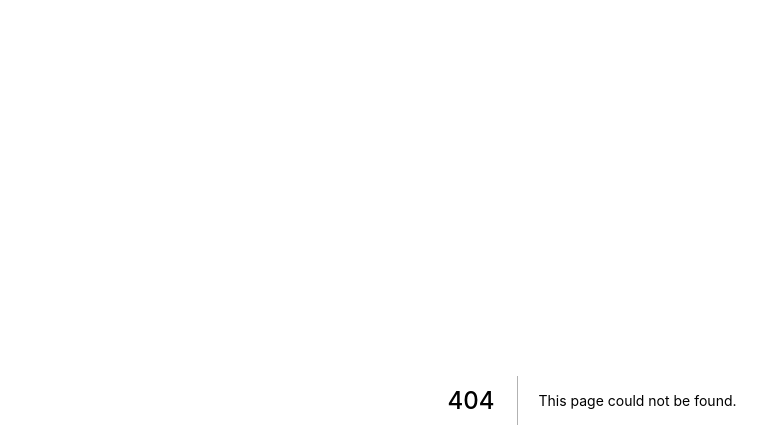
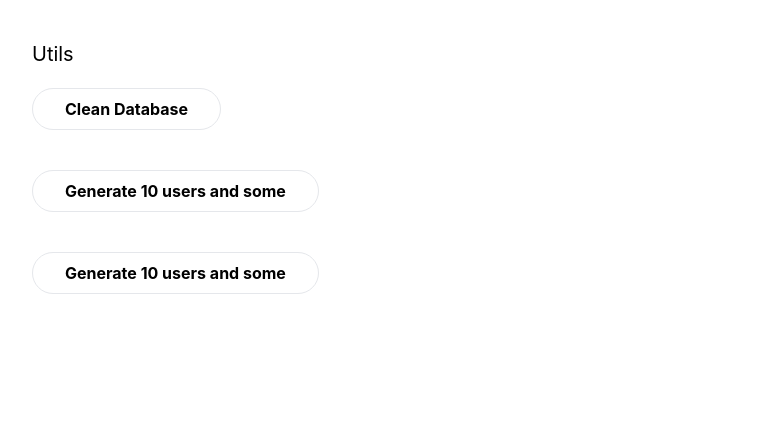
Before and after one commit to ITDevSolution/job-board, a Next.js app: page /utils in a window 1280 px wide. Before the commit this address had no page. Shown: the top 448 px of the page, without its empty margins (48-815 px from the left). Built offline with nearby package versions, Linux system fonts and the light colour scheme.

Commit message:
add page utils for created data faker

```diff
--- /dev/null
+++ b/pages/utils.js
@@ -0,0 +1,67 @@
+export default function utils() {
+  const cleanDatabase = async () => {
+    await fetch("/api/utils", {
+      body: JSON.stringify({
+        task: "clean_database",
+      }),
+      headers: {
+        "Content-Type": "application/json",
+      },
+      method: "POST",
+    })
+  }
+
+  const generateUsersAndJobs = async () => {
+    await fetch("/api/utils", {
+      body: JSON.strinfigy({
+        task: "generate_users_and_jobs",
+      }),
+      headers: {
+        "Contet-Type": "application/json",
+      },
+      method: "POST",
+    })
+  }
+
+  const generate1newJobWithRandomUser = async () => {
+    await fetch("/api/utils", {
+      body: JSON.stringify({
+        task: "generate_one_job_and_random_user",
+      }),
+      headers: {
+        "Content-Type": "application/json",
+      },
+      method: "POST",
+    })
+  }
+
+  return (
+    <div className="mt-10 ml-20">
+      <h2 className="mt-10 text-xl">Utils</h2>
+      <div className="flex-1 mb-5">
+        <button
+          className="border px-8 py-2 mt-5 mr-8 font-bold rounded-full hover:bg-black hover:text-white"
+          onClick={cleanDatabase}
+        >
+          Clean Database
+        </button>
+      </div>
+      <div className="flex-1 mb-5">
+        <button
+          className="border px-8 py-2 mt-5 mr-8 font-bold rounded-full hover:bg-black hover:text-white"
+          onClick={generateUsersAndJobs}
+        >
+          Generate 10 users and some
+        </button>
+      </div>
+      <div className="flex-1 mb-5">
+        <button
+          className="border px-8 py-2 mt-5 mr-8 font-bold rounded-full hover:bg-black hover:text-white"
+          onClick={generate1newJobWithRandomUser}
+        >
+          Generate 10 users and some
+        </button>
+      </div>
+    </div>
+  )
+}
```
